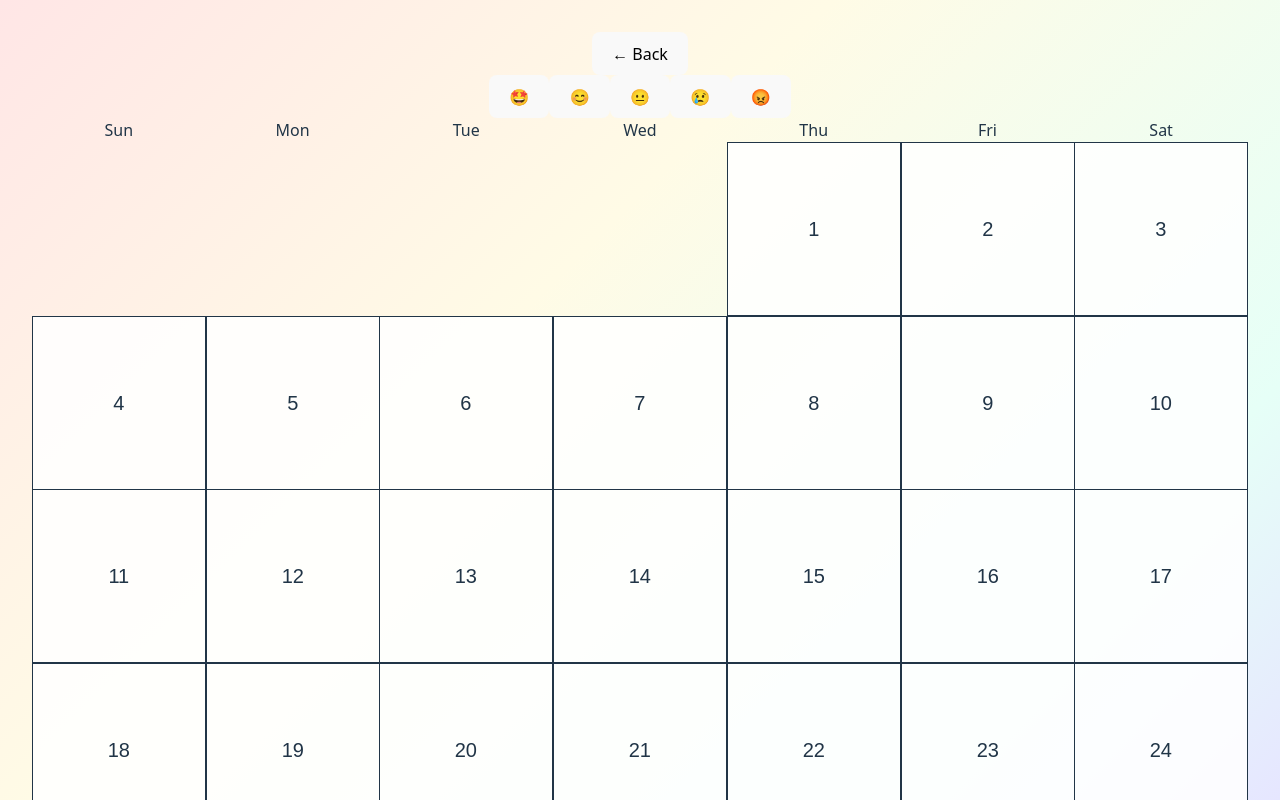
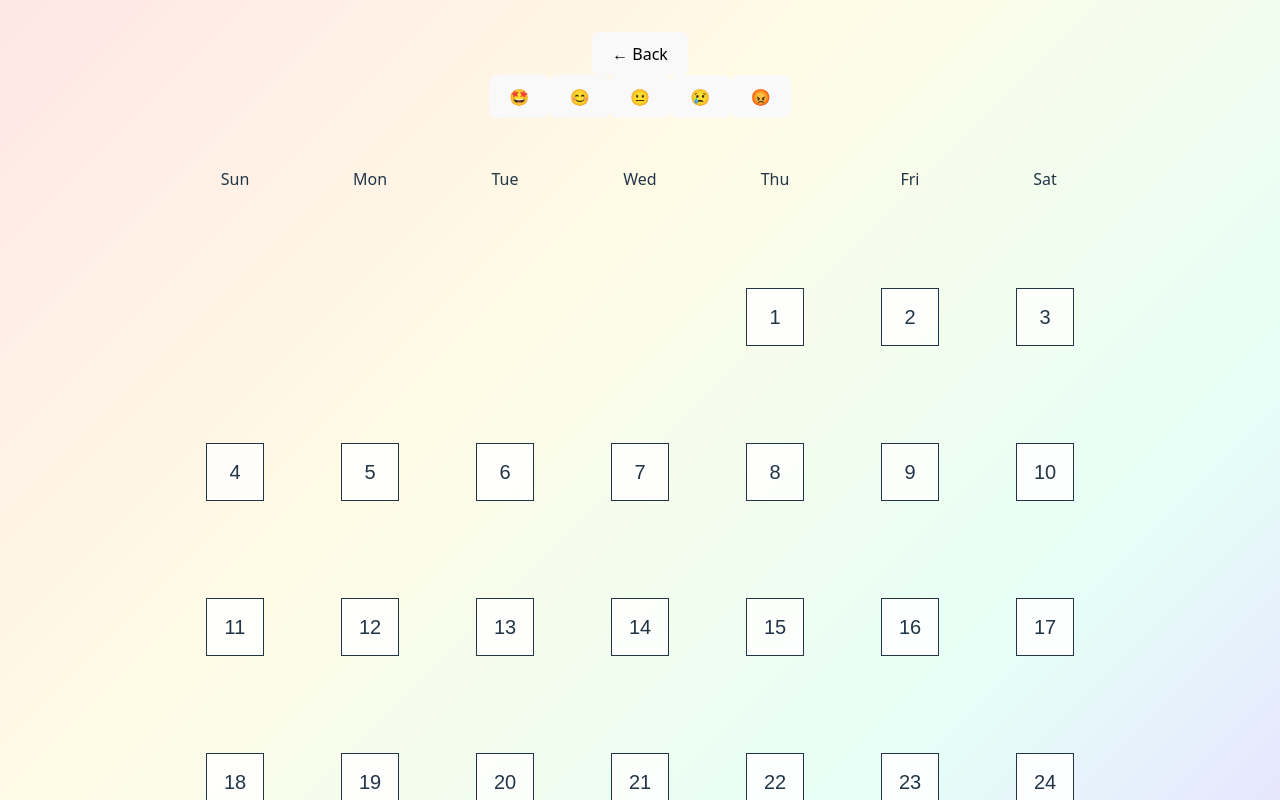
Before and after one commit to agargi007/mood-tracker-, a Vue app: page /tracker in a window 1280 px wide. Shown: the top 800 px of the page. Built offline with nearby package versions, Linux system fonts and the light colour scheme.

Commit message:
Fix: Restrict calendar grid to 25cm box and improve date visibility

```diff
--- a/src/components/CalendarGrid.vue
+++ b/src/components/CalendarGrid.vue
@@ -1,6 +1,6 @@
 <template>
   <div class="w-full h-full flex flex-col items-center justify-center p-2 md:p-8 animate-fade-in-calendar">
-    <div class="grid grid-cols-7 gap-2 w-full max-w-5xl mx-auto text-center animate-slide-up-calendar">
+    <div class="grid grid-cols-7 gap-2 mx-auto text-center animate-slide-up-calendar calendar-box">
       <div v-for="day in weekDays" :key="day" class="font-semibold text-gray-500">
         {{ day }}
       </div>
@@ -10,12 +10,12 @@
       <div
         v-for="date in daysInMonth"
         :key="date"
-        class="border border-gray-300 rounded-lg aspect-square flex items-center justify-center shadow-md relative cursor-pointer hover:scale-110 focus:scale-110 transition-all duration-200 animate-pop-in-calendar"
+        class="border border-gray-300 rounded-lg aspect-square flex items-center justify-center shadow-md relative cursor-pointer hover:scale-110 focus:scale-110 transition-all duration-200 animate-pop-in-calendar bg-white/80"
         @click="editDay(date)"
         :style="cellBgStyle(moodsByDate[dateKey(date)])"
         tabindex="0"
       >
-        <span class="font-medium select-none" style="font-family: 'Quicksand', 'Montserrat', 'Playfair Display', Arial, sans-serif;">{{ date }}</span>
+        <span class="font-bold select-none text-gray-700 text-lg md:text-xl lg:text-2xl" style="font-family: 'Quicksand', 'Montserrat', 'Playfair Display', Arial, sans-serif;">{{ date }}</span>
         <span v-if="moodsByDate[dateKey(date)]" class="absolute inset-0 flex items-center justify-center text-3xl select-none animate-emoji-bounce-calendar">
           {{ moodsByDate[dateKey(date)]?.emoji }}
         </span>
@@ -95,6 +95,21 @@
   background: transparent;
 }
 
+/* Restrict calendar grid to a fixed box size */
+.calendar-box {
+  width: 25cm;
+  height: 25cm;
+  max-width: 98vw;
+  max-height: 70vw;
+  min-width: 320px;
+  min-height: 320px;
+  box-sizing: border-box;
+  background: transparent;
+  align-items: center;
+  justify-items: center;
+  margin: 0 auto;
+}
+
 /* Fade-in for calendar container */
 .animate-fade-in-calendar {
   animation: fade-in-calendar 1.1s cubic-bezier(.68,-0.55,.27,1.55) both;
```
